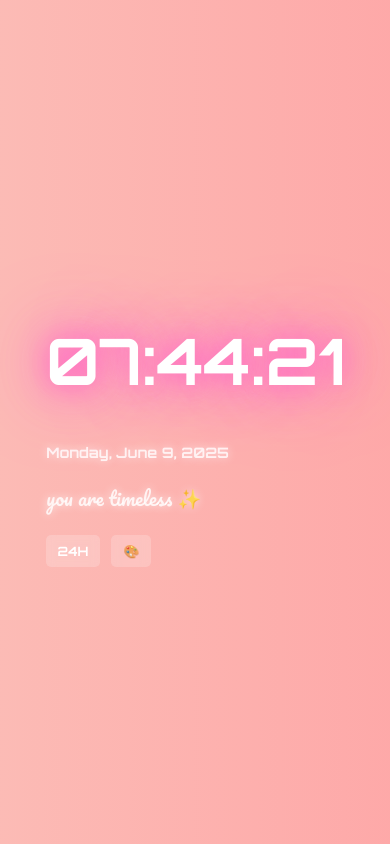
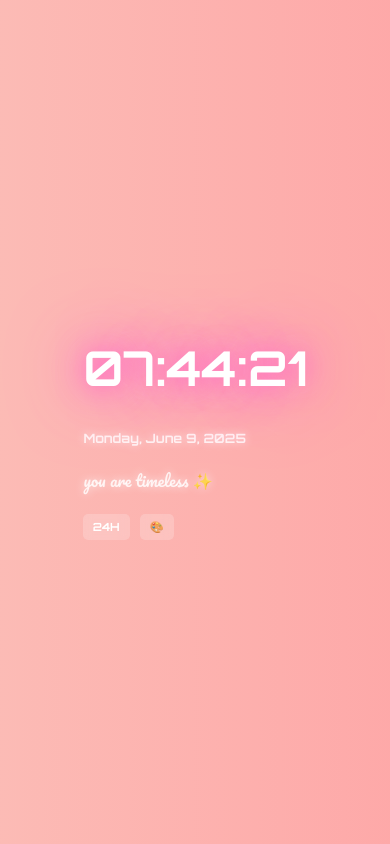
Before and after one commit to ankeet13/DigitalClock, a plain HTML site: page index.html in a window 390 px wide. Drawn offline with Linux system fonts and the light colour scheme.

Commit message:
Updateeee

```diff
--- a/style.css
+++ b/style.css
@@ -98,18 +98,18 @@ body.theme-3 { --bg-gradient: linear-gradient(270deg, #a1c4fd, #c2e9fb, #667db6,
     to { opacity: 1; }
 }
 
-@media (max-width: 600px) {
+@media (max-width: 400px) {
     .clock-container h1 {
-        font-size: 4rem;
+        font-size: 3rem;
     }
     .subtitle {
-        font-size: 1.2rem;
+        font-size: 1rem;
     }
     .date {
-        font-size: 0.9rem;
+        font-size: 0.8rem;
     }
     .controls button {
-        padding: 8px 12px;
-        font-size: 0.8rem;
+        padding: 6px 10px;
+        font-size: 0.7rem;
     }
 }
```
